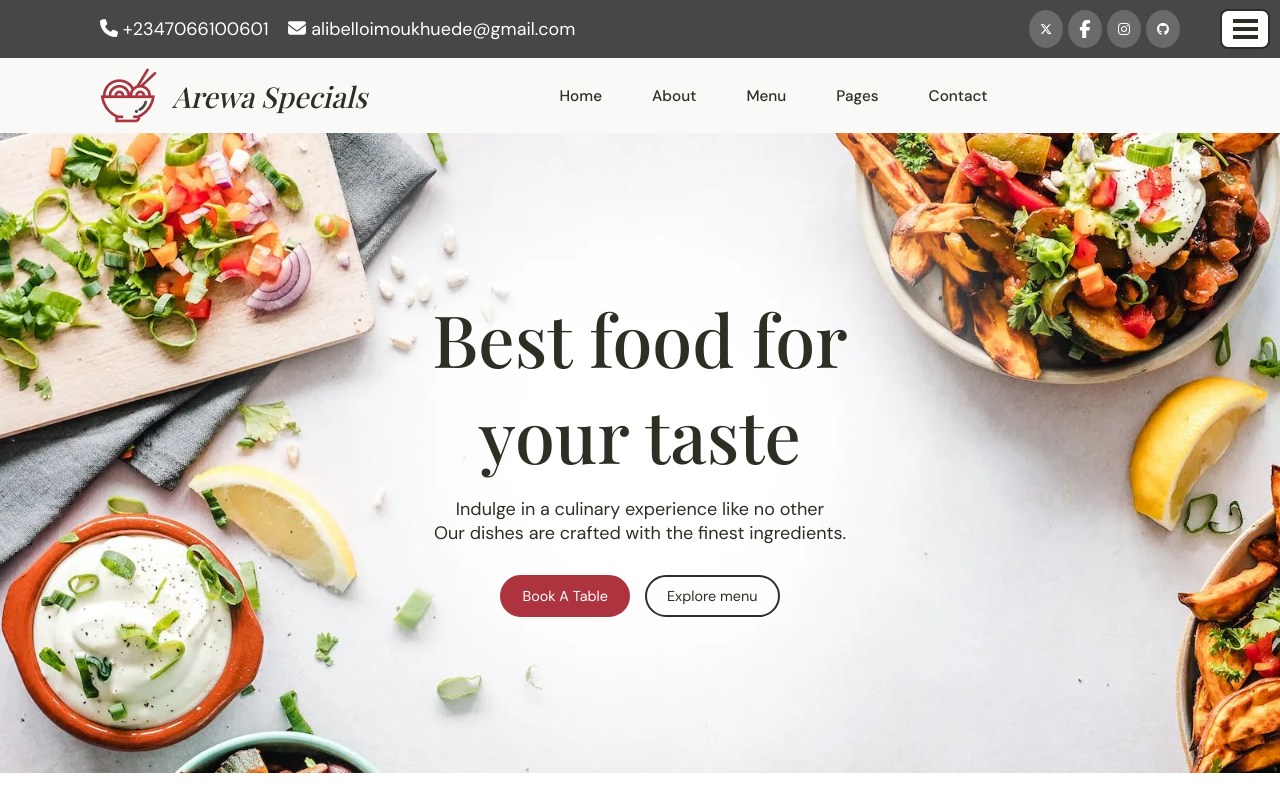
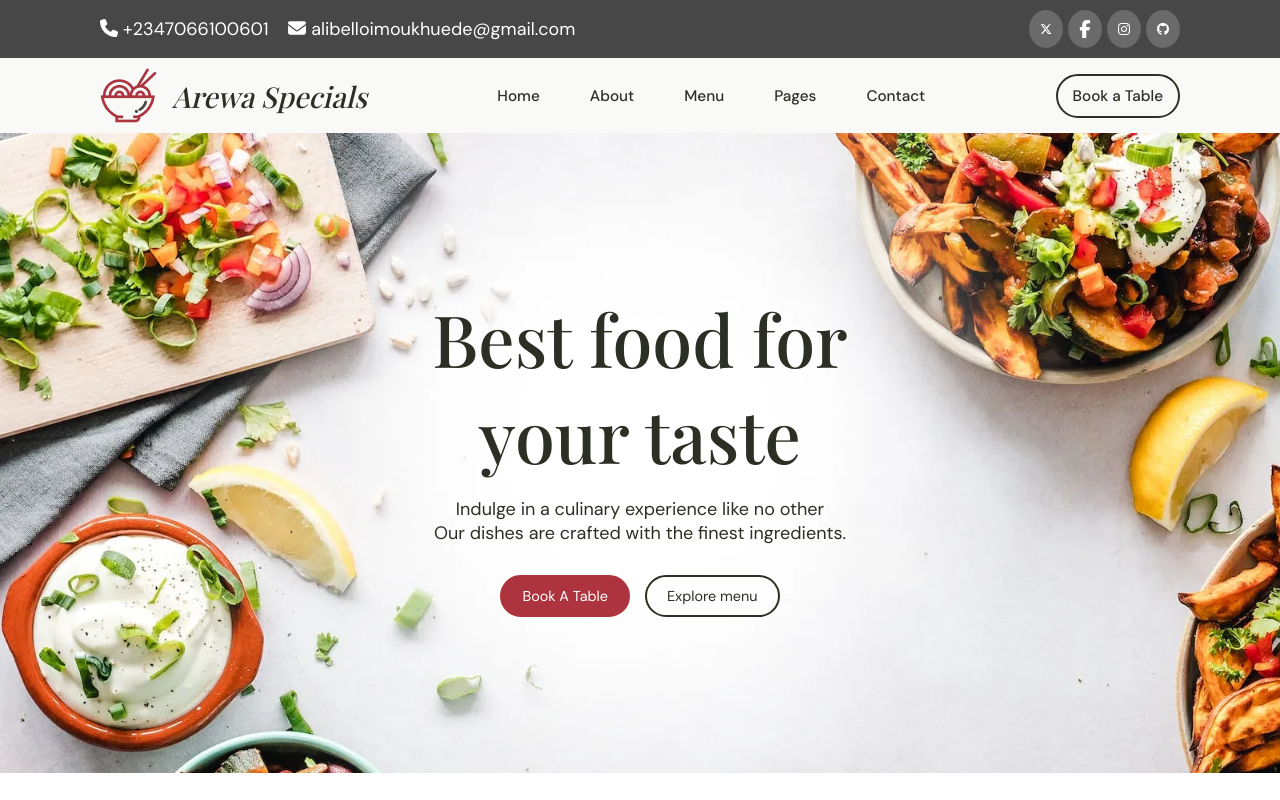
Before and after one commit to devalibello/tasty-food, a React (Create React App) app: page / in a window 1280 px wide. Shown: the top 800 px of the page. Built offline with nearby package versions, Linux system fonts and the light colour scheme.

Commit message:
Add new menu 1

```diff
--- a/src/components/Homepage/Navbar.js
+++ b/src/components/Homepage/Navbar.js
@@ -75,11 +75,16 @@ const Navbar = () => {
                         </ul>
                     </div>
 
-                    <div class="menu-icon-box" id="menu">
+                    <div className={`menu-icon-box ${menuOpen ? 'active' : ''}`} id="menu" onClick={toggleMenu}>
                         <div class="line1"></div>
                         <div class="line2"></div>
                         <div class="line3"></div>
 		            </div>
+
+                    <div className={`book-a-table ${menuOpen ? 'open' : ''}`}>
+                        Book a Table
+                    </div>
+
 
                     {/* <div className={`hamburger-icon ${menuOpen ? 'open' : ''}`} onClick={toggleMenu}>
                         <FontAwesomeIcon icon={menuOpen ? faTimes : faBars} />
--- a/src/styles/Navbar.css
+++ b/src/styles/Navbar.css
@@ -80,36 +80,20 @@
     font-size: 160%;
 }
 
-.hamburger-icon {
+/* .hamburger-icon {
     display: none;
     cursor: pointer;
     font-size: 24px;
-}
+} */
 
 /* Hamburger menu*/
 .menu-icon-box {
-    position: fixed;
-    top: -1px;
-    right: 0px;
-    margin: 10px;
-    display: flex;
-    flex-direction: column;
-    justify-content: center;
-    align-items: center;
-    gap: 4px;
-    border: 2px solid var(--dark-black);
-    border-radius: 8px;
-    width: 50px;
-    height: 40px;
-    padding: 4px;
-    cursor: pointer;
-    z-index: 103;
-    background-color: white;
-  }
+    display: none;
+}
 
-  .line1, .line2, .line3 {
+.line1, .line2, .line3 {
     width: 25px;
-    border: 2px solid var(--dark-black);
+    border: 2px solid #0e25fc;
     transition: transform 0.8s ease,opacity 0.8s ease;
   }
 
@@ -133,13 +117,33 @@
 
 
 @media (max-width: 886px){
-.hamburger-icon {
-    display: block;
-    position: absolute;
+/* .menu-icon-box { */
+    /* display: block; */
+    /* position: absolute;
     top: 16px;
     right: 20px;
-    z-index: 2;
-}
+    z-index: 2; */
+/* } */
+
+.menu-icon-box {
+    position: fixed;
+    top: -1px;
+    right: 0px;
+    margin: 10px;
+    display: flex;
+    flex-direction: column;
+    justify-content: center;
+    align-items: center;
+    gap: 4px;
+    border: 1px solid #0e25fc;
+    border-radius: 8px;
+    width: 50px;
+    height: 40px;
+    padding: 4px;
+    cursor: pointer;
+    z-index: 103;
+    background-color: white;
+  }
 
 .hamburger-icon.open {
     color: white;
```
